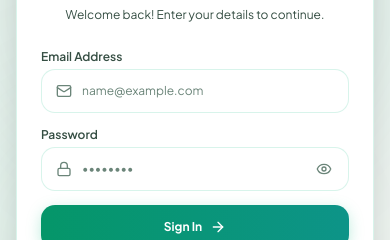
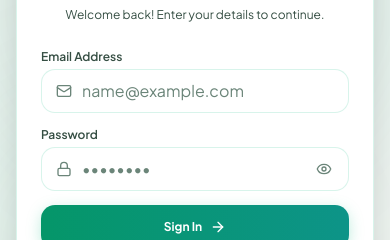
Before and after one commit to siddhartha2001dev/Zuno---End-to-end-encrypted-chat-app, a React (Vite) app in the folder Frontend/: page / in a window 390 px wide. Shown: the part 372-612 px from the top of the page. Built offline with nearby package versions, Linux system fonts and the light colour scheme; no server answers.

Commit message:
fix: prevent mobile browser auto-zoom on input and password field focus

```diff
--- a/Frontend/index.html
+++ b/Frontend/index.html
@@ -2,7 +2,7 @@
 <html lang="en">
   <head>
     <meta charset="UTF-8" />
-    <meta name="viewport" content="width=device-width, initial-scale=1.0" />
+    <meta name="viewport" content="width=device-width, initial-scale=1.0, maximum-scale=1.0, user-scalable=no, viewport-fit=cover, interactive-widget=resizes-content" />
     <meta name="color-scheme" content="light dark" />
     <title>Zuno Chat</title>
     <link rel="icon" type="image/x-icon" href="/zuno-favicon.ico" />
--- a/Frontend/src/components/AuthModal.tsx
+++ b/Frontend/src/components/AuthModal.tsx
@@ -452,7 +452,7 @@ export const AuthModal: React.FC<AuthModalProps> = ({ initialEmail, successBanne
                       placeholder="Your full name"
                       autoComplete="name"
                       disabled={submitting}
-                      className="w-full h-full bg-transparent pl-10 pr-3.5 text-xs sm:text-sm text-theme-text placeholder:text-theme-text-muted focus:outline-none disabled:opacity-50 rounded-xl"
+                      className="w-full h-full bg-transparent pl-10 pr-3.5 text-base sm:text-sm text-theme-text placeholder:text-theme-text-muted focus:outline-none disabled:opacity-50 rounded-xl"
                     />
                   </div>
                 </div>
@@ -494,7 +494,7 @@ export const AuthModal: React.FC<AuthModalProps> = ({ initialEmail, successBanne
                       placeholder="username (e.g. alex)"
                       autoComplete="username"
                       disabled={submitting}
-                      className="w-full h-full bg-transparent pl-10 pr-10 text-xs sm:text-sm text-theme-text placeholder:text-theme-text-muted focus:outline-none disabled:opacity-50 rounded-xl"
+                      className="w-full h-full bg-transparent pl-10 pr-10 text-base sm:text-sm text-theme-text placeholder:text-theme-text-muted focus:outline-none disabled:opacity-50 rounded-xl"
                     />
                     {/* Status indicator */}
                     <span className="absolute right-3.5 flex items-center justify-center">
@@ -546,7 +546,7 @@ export const AuthModal: React.FC<AuthModalProps> = ({ initialEmail, successBanne
                   autoComplete="email"
                   spellCheck={false}
                   disabled={submitting}
-                  className="w-full h-full bg-transparent pl-10 pr-3.5 text-xs sm:text-sm text-theme-text placeholder:text-theme-text-muted focus:outline-none disabled:opacity-50 rounded-xl"
+                  className="w-full h-full bg-transparent pl-10 pr-3.5 text-base sm:text-sm text-theme-text placeholder:text-theme-text-muted focus:outline-none disabled:opacity-50 rounded-xl"
                 />
               </div>
             </div>
@@ -576,7 +576,7 @@ export const AuthModal: React.FC<AuthModalProps> = ({ initialEmail, successBanne
                   style={{
                     letterSpacing: showPassword || !password ? "normal" : "0.18em",
                   }}
-                  className="w-full h-full bg-transparent pl-10 pr-11 text-xs sm:text-sm text-theme-text placeholder:text-theme-text-muted focus:outline-none disabled:opacity-50 rounded-xl"
+                  className="w-full h-full bg-transparent pl-10 pr-11 text-base sm:text-sm text-theme-text placeholder:text-theme-text-muted focus:outline-none disabled:opacity-50 rounded-xl"
                 />
                 <button
                   type="button"
--- a/Frontend/src/components/ChatArea.tsx
+++ b/Frontend/src/components/ChatArea.tsx
@@ -526,7 +526,7 @@ export const ChatArea: React.FC<ChatAreaProps> = ({ onOpenNewChat }) => {
                   ? "Add a caption (optional)..."
                   : `Message ${activeConversation.name || "..."}`
               }
-              className="flex-1 bg-transparent border-0 resize-none text-[14px] text-theme-text placeholder-theme-text-muted px-2 py-1.5 focus:outline-none max-h-32 min-h-[28px] leading-relaxed"
+              className="flex-1 bg-transparent border-0 resize-none text-[16px] sm:text-[14px] text-theme-text placeholder-theme-text-muted px-2 py-1.5 focus:outline-none max-h-32 min-h-[28px] leading-relaxed"
             />
 
             {/* Dynamic Send Button */}
--- a/Frontend/src/components/Sidebar.tsx
+++ b/Frontend/src/components/Sidebar.tsx
@@ -426,7 +426,7 @@ export const Sidebar: React.FC<SidebarProps> = ({ onOpenNewChat }) => {
             placeholder="Search conversations..."
             value={search}
             onChange={(e) => setSearch(e.target.value)}
-            className="w-full bg-transparent px-2.5 py-2 text-xs text-theme-text placeholder-theme-text-muted focus:outline-none"
+            className="w-full bg-transparent px-2.5 py-2 text-base sm:text-xs text-theme-text placeholder-theme-text-muted focus:outline-none"
           />
           {search && (
             <button
--- a/Frontend/src/index.css
+++ b/Frontend/src/index.css
@@ -287,3 +287,18 @@
     scroll-behavior: auto !important;
   }
 }
+
+/* ── Prevent Mobile Browser / iOS Safari Auto-Zoom on Input Focus ── */
+@media screen and (max-width: 768px) {
+  input,
+  textarea,
+  select {
+    font-size: 16px !important;
+  }
+}
+
+input,
+textarea,
+select {
+  touch-action: manipulation;
+}
```
